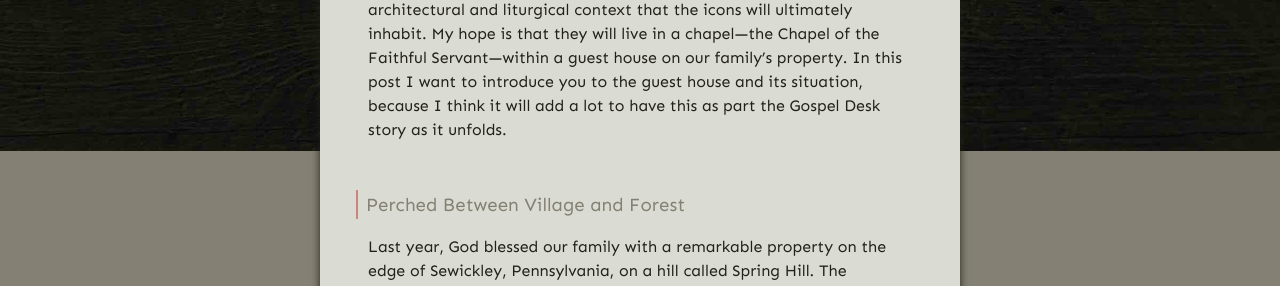
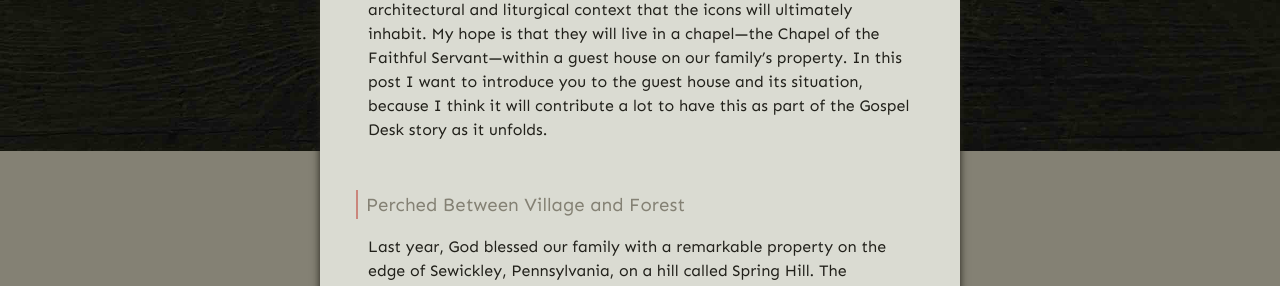
Before and after one commit to gospel-desk/www.logstown.com, a Jekyll site: the page built from _posts/2020-04-25-working-on-a-building.md, in a window 1280 px wide and 900 px high, scrolled down 456 px. Shown: the part 284-570 px from the top of the window. Built offline with Jekyll 4.4.1, drawn with Linux system fonts in a browser that asks for light colours; some of the changed text lies outside the part shown.

Commit message:
Typo, word choice

```diff
--- a/_posts/2020-04-25-working-on-a-building.md
+++ b/_posts/2020-04-25-working-on-a-building.md
@@ -12,8 +12,8 @@ project, we are starting to confront the question of the architectural and
 liturgical context that the icons will ultimately inhabit. My hope is that they
 will live in a chapel—the Chapel of the Faithful Servant—within a guest house
 on our family's property. In this post I want to introduce you to the guest
-house and its situation, because I think it will add a lot to have this as part
-the Gospel Desk story as it unfolds.
+house and its situation, because I think it will contribute a lot to have this
+as part of the Gospel Desk story as it unfolds.
 
 
 #### Perched Between Village and Forest
```
